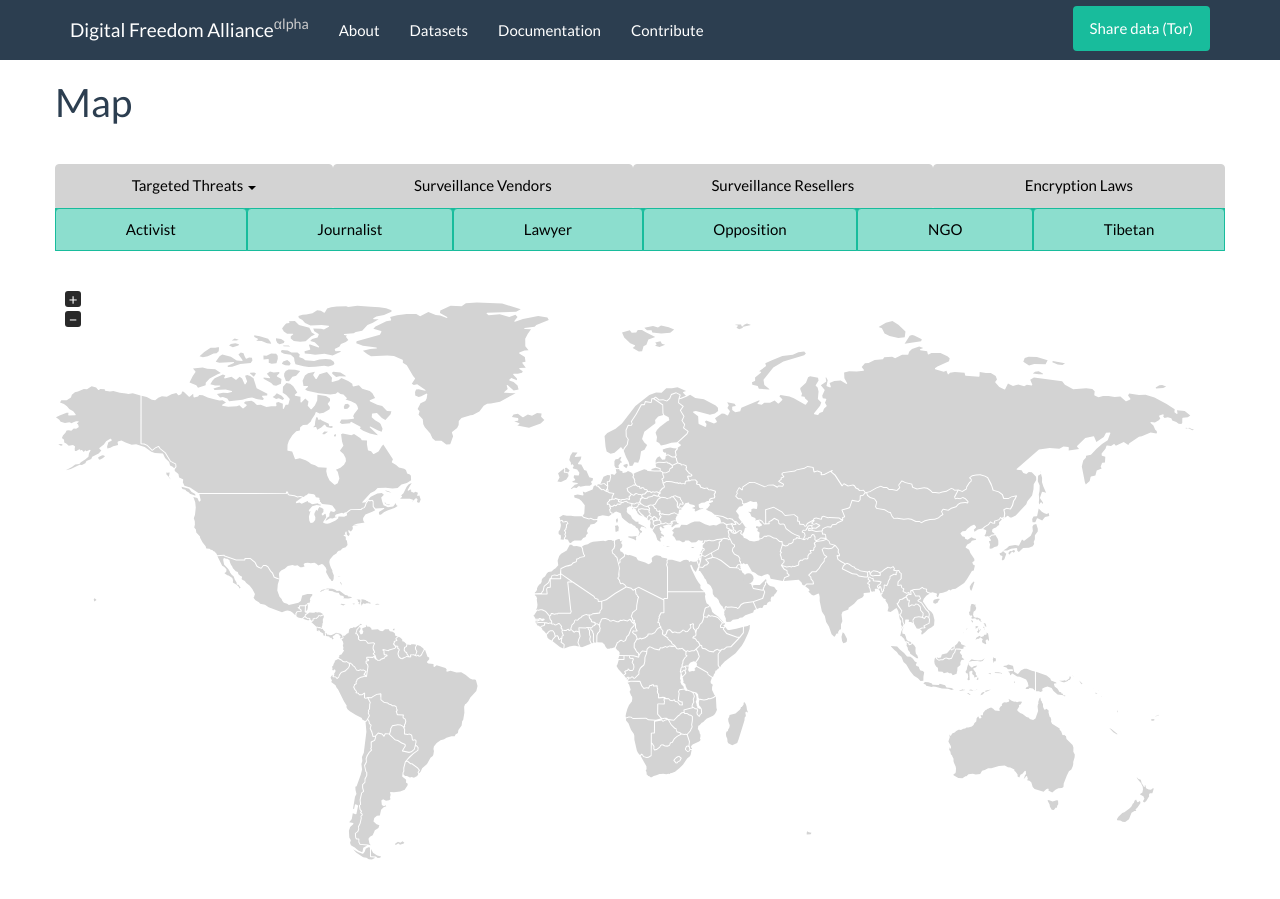
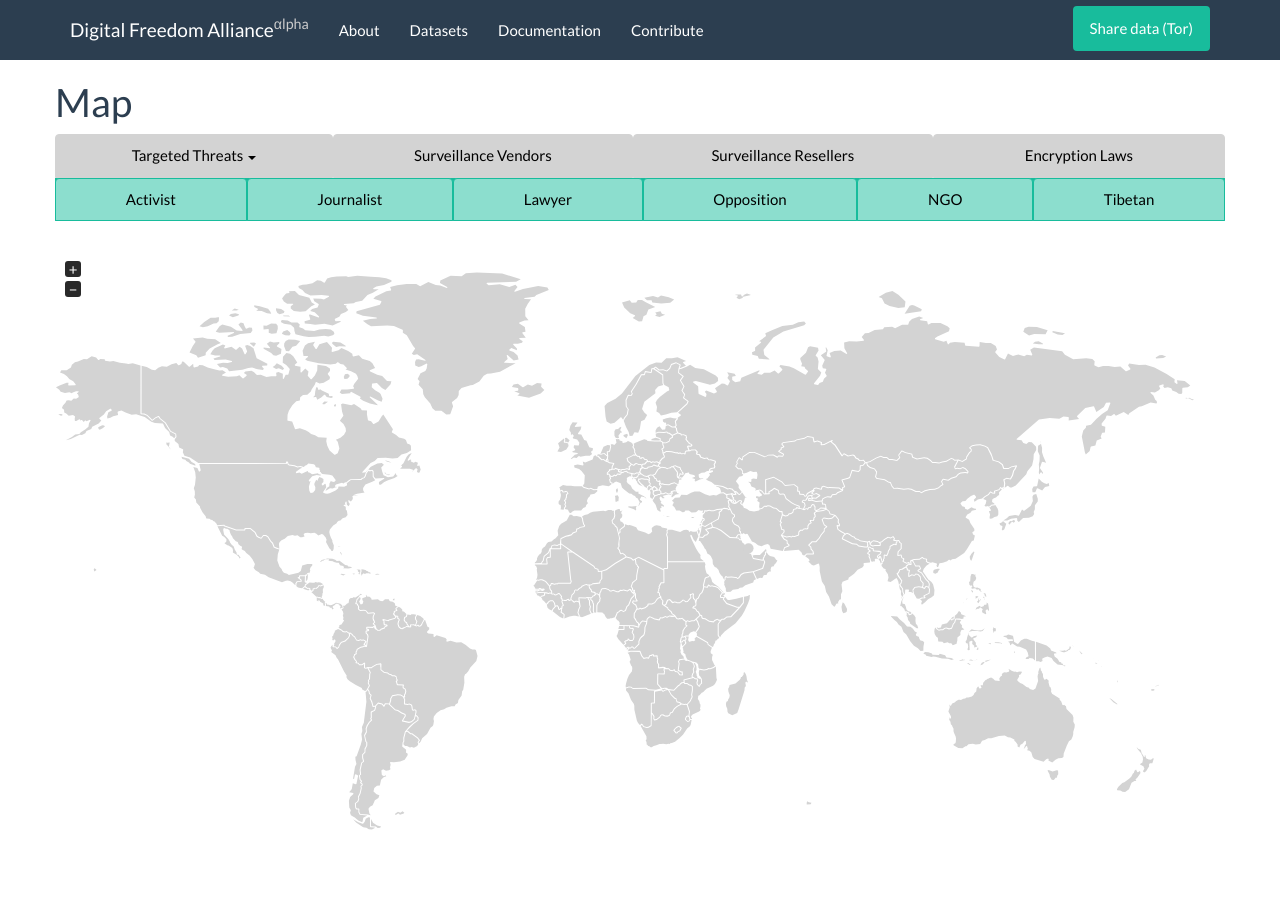
Before and after one commit to digitalfreedom/website, a Jekyll site: the page built from map.md, in a window 1280 px wide and 986 px high. Shown: the top 899 px of the window. Built offline with Jekyll 4.4.1, drawn with Linux system fonts in a browser that asks for light colours.

Commit message:
Removed additional space

```diff
--- a/map.md
+++ b/map.md
@@ -6,7 +6,7 @@ permalink: /map/
 
 <div class="row"><h1>Map</h1></div>
 
-<div id="selection-container" class="top-buffer-30">
+<div id="selection-container">
 <div id="dataset-selections" class="row">
   <ul class="nav nav-tabs nav-justified darkgreen">
     <li id="initial-dataset" class="dataset-selector">
```
